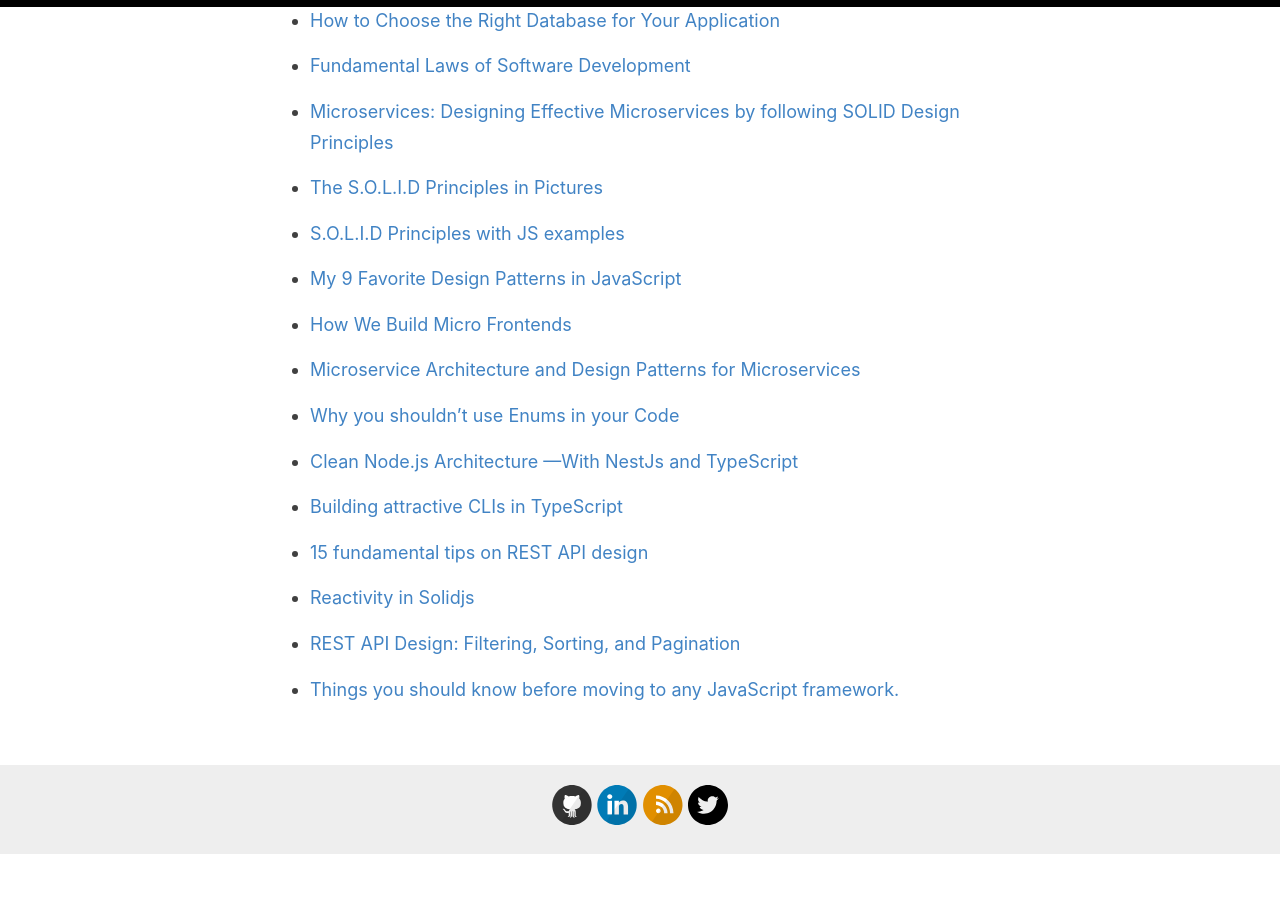
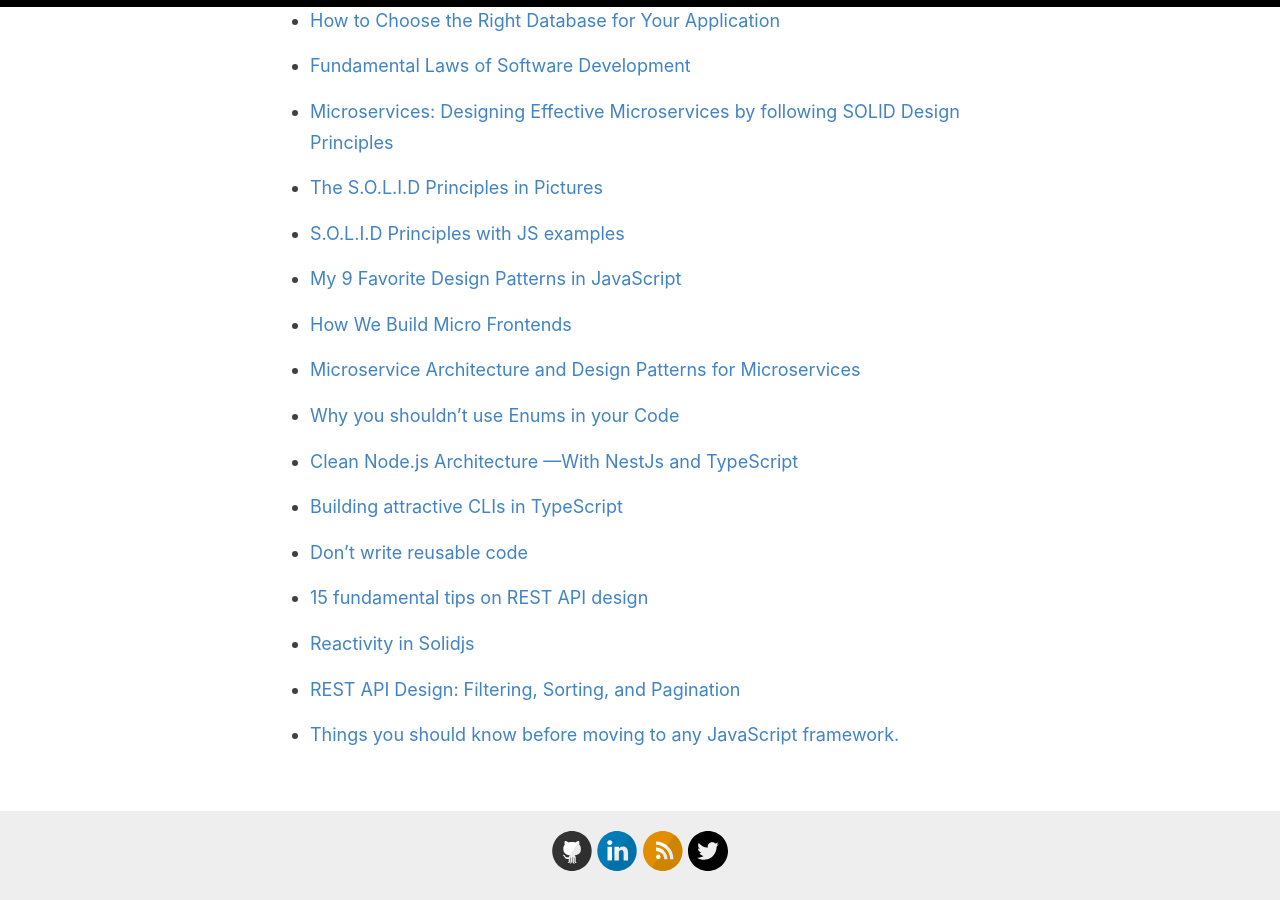
Before and after one commit to baijanathTharu/baijanathTharu.github.io, a Jekyll site: the page built from _pages/readings.md, in a window 1280 px wide and 900 px high, scrolled down 2079 px. Built offline with Jekyll 4.4.1, drawn with Linux system fonts in a browser that asks for light colours; before the commit the page ends 2934 px from its top, so only the background shows below that.

Commit message:
Update readings.md

```diff
--- a/_pages/readings.md
+++ b/_pages/readings.md
@@ -104,6 +104,8 @@ This is the list of all the important posts that I think are worth reading.
 
 - [Building attractive CLIs in TypeScript](https://blog.terrible.dev/Building-attractive-CLIs-in-JavaScript/)
 
+- [Don’t write reusable code](https://medium.com/@scott.boring.sb/dont-write-reusable-code-a857e925b683)
+
 - [15 fundamental tips on REST API design](https://medium.com/@liams_o/15-fundamental-tips-on-rest-api-design-9a05bcd42920)
 
 - [Reactivity in Solidjs](https://www.solidjs.com/guides/reactivity)
```
